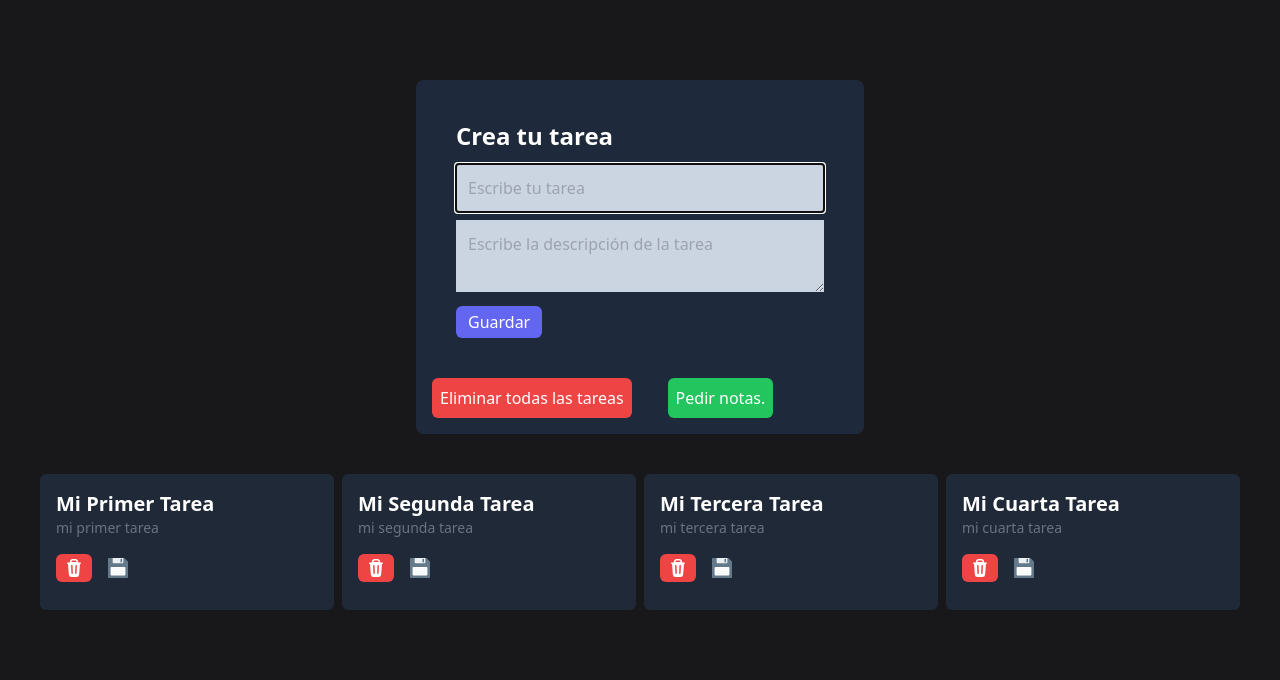
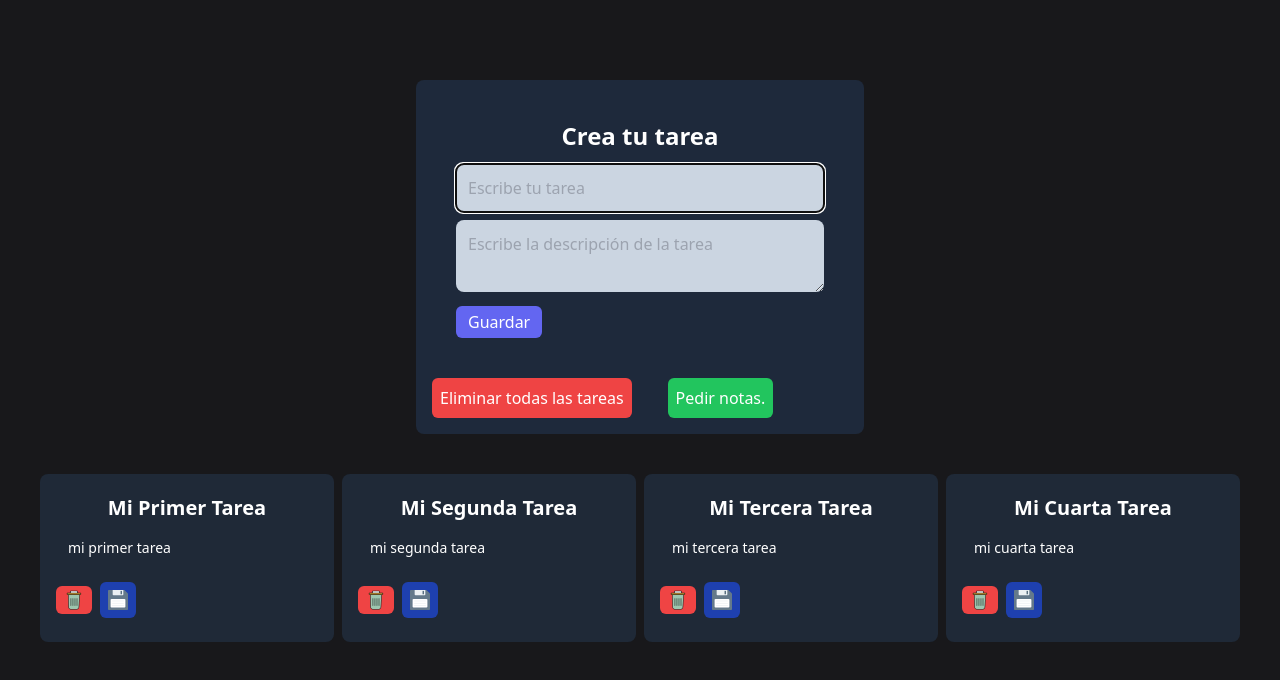
Before and after one commit to Huevaldinho/learning-react, a React (Vite) app: page /main in a window 1280 px wide. Shown: the top 680 px of the page. Built offline with nearby package versions, Linux system fonts and the light colour scheme.

Commit message:
Actualizacion estilos Tailwind

```diff
--- a/src/components/tasks/TaskCard.jsx
+++ b/src/components/tasks/TaskCard.jsx
@@ -1,6 +1,8 @@
 import { useContext, useEffect, useState } from "react";
 import { TaskContext } from "../../context/TaskContext";
 import save_btn_icon from '../../assets/save_btn_icon.svg'
+import delete_btn_icon from '../../assets/delete_btn_icon.svg'
+
 
 function TaskCard({ task }){
   /**
@@ -28,9 +30,9 @@ function TaskCard({ task }){
 
 
   return (
-    <div className="bg-gray-800 text-white p-4 rounded-md">
+    <div className="bg-gray-800 text-white p-4 rounded-lg">
       <h1
-        className="text-xl font-bold capitalize"
+        className="text-xl font-bold capitalize rounded-md p-1 text-center"
         value={task.title}
         onBlur={(e) => {
           setTitle(e.currentTarget.textContent);
@@ -41,7 +43,7 @@ function TaskCard({ task }){
         {task.title}
       </h1>
       <p
-        className="text-gray-500 text-sm"
+        className="text-white text-sm rounded-md m-2 p-1"
         value={task.description}
         onBlur={(e) => {
           setDescription(e.currentTarget.textContent);
@@ -57,33 +59,13 @@ function TaskCard({ task }){
           deleteTask(task.id);
         }}
       >
-        <svg
-          xmlns="http://www.w3.org/2000/svg"
-          viewBox="0 0 20 20"
-          fill="currentColor"
-          className="w-5 h-5"
-        >
-          <path
-            fillRule="evenodd"
-            d="M8.75 1A2.75 2.75 0 006 3.75v.443c-.795.077-1.584.176-2.365.298a.75.75 0 10.23 1.482l.149-.022.841 10.518A2.75 2.75 0 007.596 19h4.807a2.75 2.75 0 002.742-2.53l.841-10.52.149.023a.75.75 0 00.23-1.482A41.03 41.03 0 0014 4.193V3.75A2.75 2.75 0 0011.25 1h-2.5zM10 4c.84 0 1.673.025 2.5.075V3.75c0-.69-.56-1.25-1.25-1.25h-2.5c-.69 0-1.25.56-1.25 1.25v.325C8.327 4.025 9.16 4 10 4zM8.58 7.72a.75.75 0 00-1.5.06l.3 7.5a.75.75 0 101.5-.06l-.3-7.5zm4.34.06a.75.75 0 10-1.5-.06l-.3 7.5a.75.75 0 101.5.06l.3-7.5z"
-            clipRule="evenodd"
-          />
-        </svg>
+        <img src={delete_btn_icon} alt="Editar" className="w-5 h-5" />
       </button>
       <button
-        className="text-white font-bold capitalize  hover:bg-gray-600 p-2 m-2 rounded-md text-left"
+        className="text-white font-bold capitalize bg-blue-800 hover:bg-gray-600 p-2 m-2 rounded-md text-left"
         onClick={handleEditButton}
       >
         <img src={save_btn_icon} alt="Editar" className="w-5 h-5" />
-        {/* <svg
-          xmlns="http://www.w3.org/2000/svg"
-          viewBox="0 0 20 20"
-          fill="currentColor"
-          className="w-5 h-5"
-        >
-          <path d="M5.433 13.917l1.262-3.155A4 4 0 017.58 9.42l6.92-6.918a2.121 2.121 0 013 3l-6.92 6.918c-.383.383-.84.685-1.343.886l-3.154 1.262a.5.5 0 01-.65-.65z" />
-          <path d="M3.5 5.75c0-.69.56-1.25 1.25-1.25H10A.75.75 0 0010 3H4.75A2.75 2.75 0 002 5.75v9.5A2.75 2.75 0 004.75 18h9.5A2.75 2.75 0 0017 15.25V10a.75.75 0 00-1.5 0v5.25c0 .69-.56 1.25-1.25 1.25h-9.5c-.69 0-1.25-.56-1.25-1.25v-9.5z" />
-        </svg> */}
       </button>
     </div>
   );
--- a/src/components/tasks/TaskForm.jsx
+++ b/src/components/tasks/TaskForm.jsx
@@ -28,9 +28,9 @@ function TaskForm() {
   return (
     <div className="max-w-md mx-auto bg-slate-800 m-10 rounded-lg">
       <form className="pt-10 pb-1 pr-10 pl-10 mb-4" onSubmit={handleSubmit}>
-        <h1 className="text-2xl font-bold text-white mb-3">Crea tu tarea</h1>
+        <h1 className="text-2xl font-bold text-white mb-3 text-center">Crea tu tarea</h1>
         <input
-          className="bg-slate-300 p-3 w-full mb-2"
+          className="bg-slate-300 p-3 w-full mb-2 rounded-lg"
           placeholder="Escribe tu tarea"
           onChange={(e) => {
             setTitle(e.target.value); //updates the title on change
@@ -39,7 +39,7 @@ function TaskForm() {
           autoFocus
         ></input>
         <textarea
-          className="bg-slate-300 p-3 w-full mb-2"
+          className="bg-slate-300 p-3 w-full mb-2 rounded-lg"
           placeholder="Escribe la descripción de la tarea"
           onChange={(e) => {
             setDescription(e.target.value); //updates the description on change
```
Also changed, not shown: src/assets/delete_btn_icon.svg (added), 1 other file (tests, documents, lock files or other folders).
